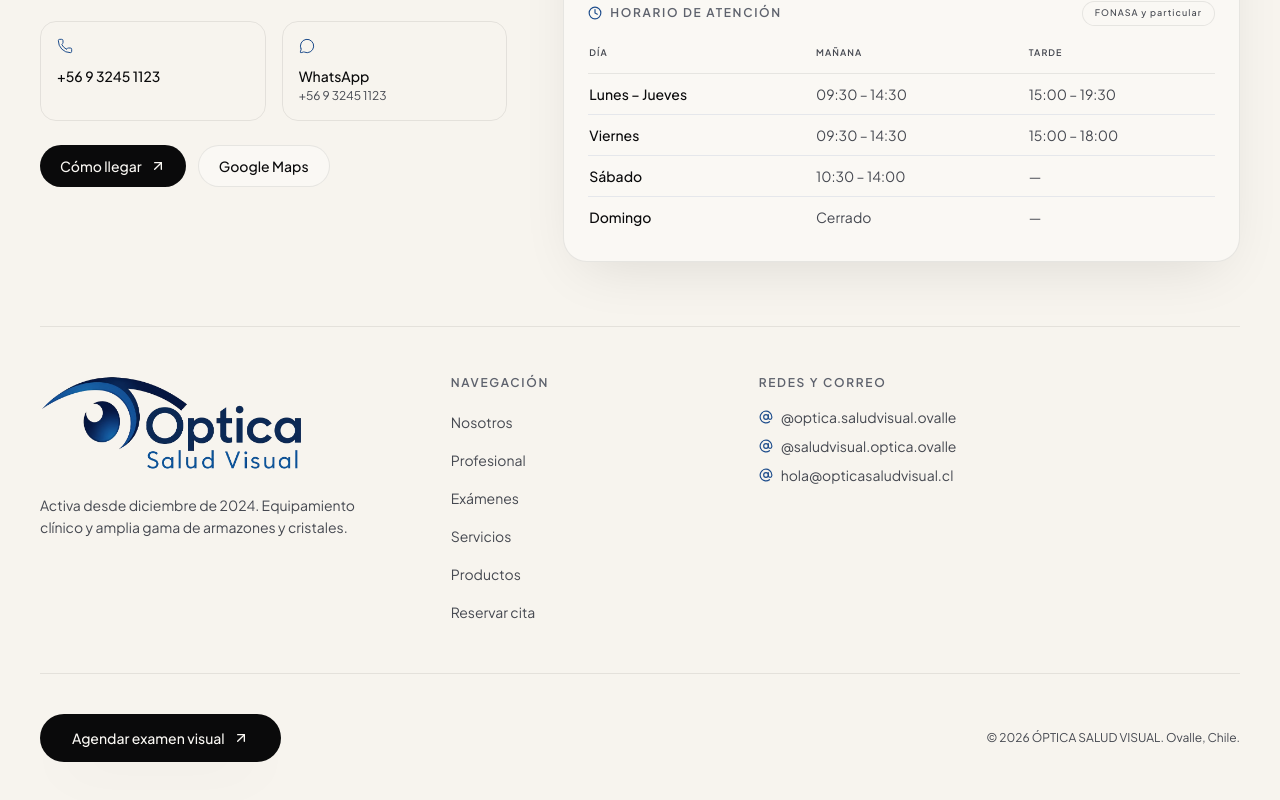
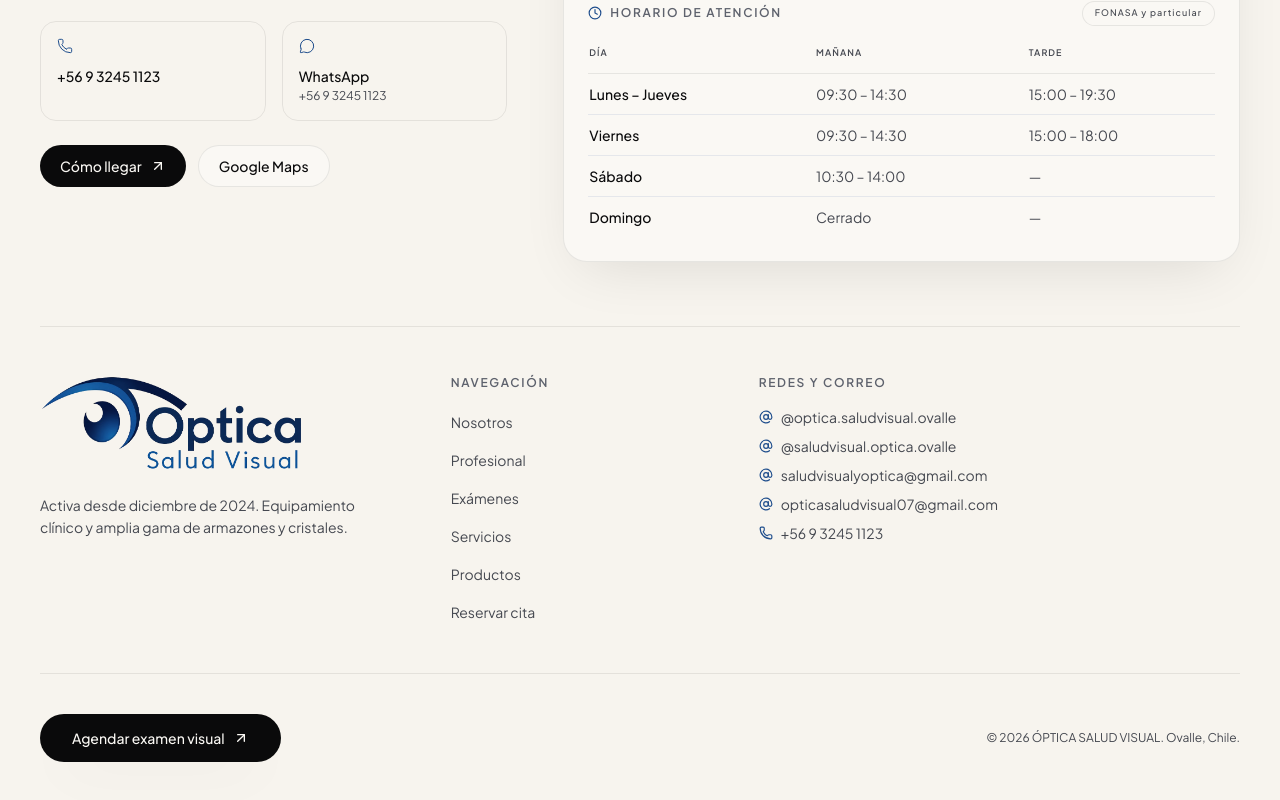
Before and after one commit to menguex/optica-nova, a Next.js app: page /reservar in a window 1280 px wide. Shown: the part 2123-2923 px from the top of the page. Built offline with nearby package versions, Linux system fonts and the light colour scheme.

Commit message:
Update contact info and lens treatment copy.
Adjust footer contact channels, remove a redundant phrase in Why Us, refine lens treatment descriptions, and update related product imagery.

```diff
--- a/components/layout/Footer.tsx
+++ b/components/layout/Footer.tsx
@@ -226,13 +226,27 @@ export function Footer() {
                   </a>
                 </li>
               ))}
+              {(brand.emails ?? [brand.email]).map((email) => (
+                <li key={email}>
+                  <a
+                    href={`mailto:${email}`}
+                    className="inline-flex items-center gap-2 text-muted transition-colors hover:text-ink"
+                  >
+                    <AtSign className="size-3.5 text-optic" aria-hidden />
+                    {email}
+                  </a>
+                </li>
+              ))}
               <li>
                 <a
-                  href={`mailto:${brand.email}`}
+                  href={whatsappUrlWithMessage}
+                  target="_blank"
+                  rel="noopener noreferrer"
                   className="inline-flex items-center gap-2 text-muted transition-colors hover:text-ink"
+                  aria-label={`Escribir por WhatsApp al ${site.phoneDisplay}`}
                 >
-                  <AtSign className="size-3.5 text-optic" aria-hidden />
-                  {brand.email}
+                  <Phone className="size-3.5 text-optic" aria-hidden />
+                  {site.phoneDisplay}
                 </a>
               </li>
             </ul>
--- a/components/sections/WhyUs.tsx
+++ b/components/sections/WhyUs.tsx
@@ -94,7 +94,7 @@ export function WhyUs() {
             >
               <p className="text-base leading-relaxed text-on-dark-secondary md:text-lg">
                 Un mismo equipo te acompaña en evaluación, receta y elección de
-                montura — sin derivaciones innecesarias.
+                montura.
               </p>
             </motion.div>
 
--- a/lib/data/brand.ts
+++ b/lib/data/brand.ts
@@ -2,7 +2,8 @@ export const brand = {
   name: "Óptica Salud Visual",
   shortName: "OSV",
   nameUpper: "ÓPTICA SALUD VISUAL",
-  email: "hola@opticasaludvisual.cl",
+  email: "saludvisualyoptica@gmail.com",
+  emails: ["saludvisualyoptica@gmail.com", "opticasaludvisual07@gmail.com"],
   instagram: [
     {
       handle: "@optica.saludvisual.ovalle",
--- a/lib/data/clinic.ts
+++ b/lib/data/clinic.ts
@@ -146,7 +146,7 @@ export const lensTreatments = [
   "Antirreflejo",
   "Filtro azul",
   "Fotocromático",
-  "Teñido ámbar / rosa",
+  "Filtro ámbar",
   "Polarizados",
   "Adelgazado normal (índice 1.67)",
   "Extra adelgazado (índice 1.74)",
```
Also changed, not shown: lib/data/product-gallery.ts (+9 -8 lines).
